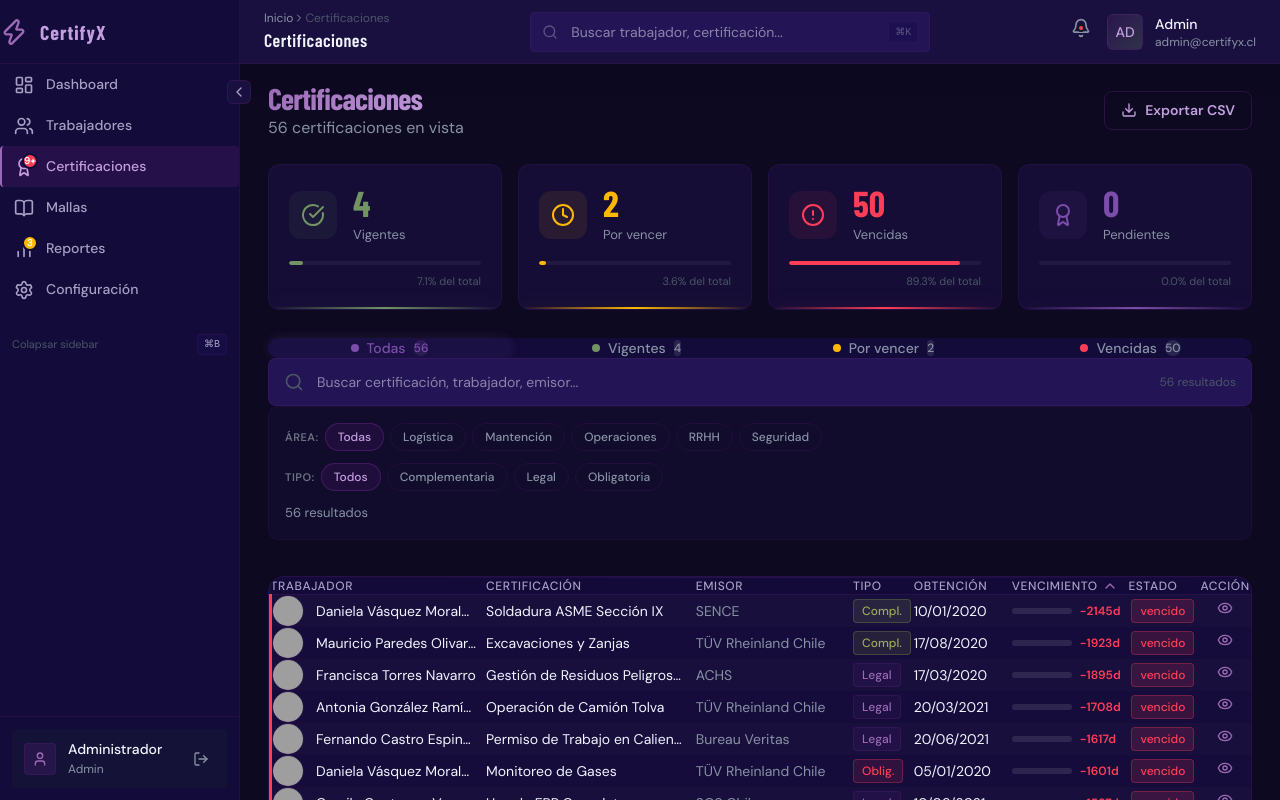
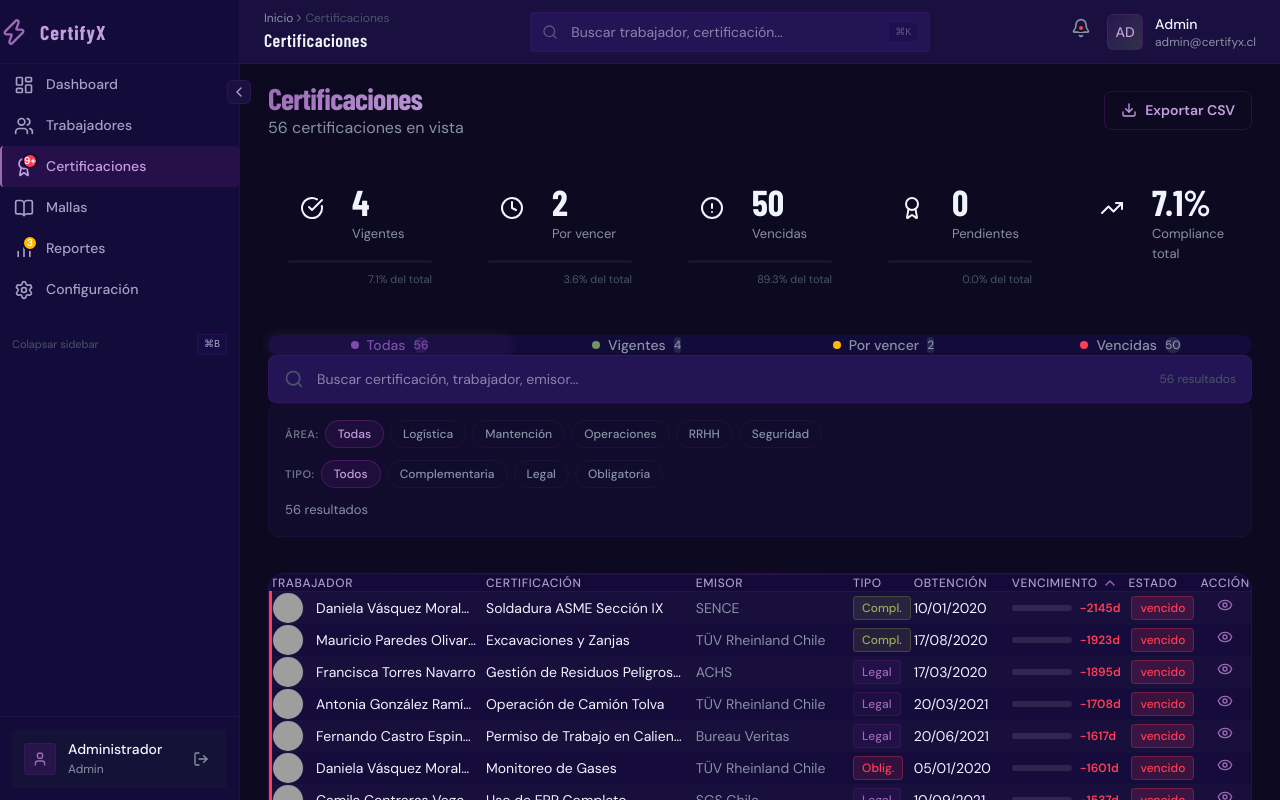
Before and after one commit to leandrodesignux-ux/Certify, a React (Vite) app: page /certifications in a window 1280 px wide. Shown: the top 800 px of the page. Built offline with nearby package versions, Linux system fonts and the light colour scheme; grey boxes are pictures that could not be loaded.

Commit message:
Redesign: update Certifications.tsx header with dashboard-style 5-card KPI layout using design system tokens

```diff
--- a/src/pages/Certifications.tsx
+++ b/src/pages/Certifications.tsx
@@ -13,6 +13,7 @@ import {
   AlertCircle,
   X,
   Eye,
+  TrendingUp,
 } from 'lucide-react';
 import { useCertStore } from '../store/useCertStore';
 import { useWorkerStore } from '../store/useWorkerStore';
@@ -55,16 +56,18 @@ function StatCard({
   value,
   label,
   color,
-  total
+  total,
+  isPercentage = false
 }: {
   icon: React.ElementType;
-  value: number;
+  value: number | string;
   label: string;
   color: string;
   total: number;
+  isPercentage?: boolean;
 }) {
-  const animatedValue = useCountUp(value);
-  const percentage = total > 0 ? (value / total) * 100 : 0;
+  const animatedValue = isPercentage ? value : useCountUp(value as number);
+  const percentage = total > 0 && !isPercentage ? (value as number / total) * 100 : 0;
 
   return (
     <motion.div
@@ -72,9 +75,9 @@ function StatCard({
       animate={{ opacity: 1, y: 0 }}
       transition={{ duration: 0.5 }}
       style={{
-        backgroundColor: 'rgba(26,16,64,0.7)',
-        border: '1px solid rgba(91,34,119,0.2)',
-        borderRadius: '12px',
+        backgroundColor: 'var(--surface-card)',
+        border: '1px solid var(--border-brand)',
+        borderRadius: 'var(--radius-md)',
         padding: '20px',
         position: 'relative',
         overflow: 'hidden',
@@ -91,7 +94,7 @@ function StatCard({
         boxShadow: `0 0 20px ${color}40`,
       }} />
 
-      <div style={{ display: 'flex', alignItems: 'center', gap: '16px', marginBottom: '16px' }}>
+      <div style={{ display: 'flex', alignItems: 'flex-start', gap: '16px', marginBottom: '16px' }}>
         <div style={{
           width: '48px',
           height: '48px',
@@ -100,27 +103,30 @@ function StatCard({
           display: 'flex',
           alignItems: 'center',
           justifyContent: 'center',
+          flexShrink: 0,
         }}>
           <Icon style={{ width: '24px', height: '24px', color }} />
         </div>
-        <div>
+        <div style={{ flex: 1 }}>
           <motion.p
             style={{
-              fontFamily: '"Barlow Condensed", sans-serif',
+              fontFamily: 'var(--font-display)',
               fontSize: '36px',
               fontWeight: 700,
               color,
               lineHeight: 1,
             }}
           >
-            {animatedValue}
+            {animatedValue}{isPercentage ? '%' : ''}
           </motion.p>
           <p style={{ fontSize: '13px', color: '#8892A4', marginTop: '4px' }}>{label}</p>
         </div>
       </div>
 
       {/* Progress bar */}
-      <div style={{ height: '4px', backgroundColor: 'rgba(255,255,255,0.05)', borderRadius: '2px', overflow: 'hidden' }}>
+      {!isPercentage && (
+        <>
+          <div style={{ height: '3px', backgroundColor: 'rgba(255,255,255,0.05)', borderRadius: '2px', overflow: 'hidden' }}>
             <motion.div
               initial={{ width: 0 }}
               animate={{ width: `${percentage}%` }}
@@ -131,6 +137,8 @@ function StatCard({
           <p style={{ fontSize: '11px', color: '#4A5568', marginTop: '8px', textAlign: 'right' }}>
             {percentage.toFixed(1)}% del total
           </p>
+        </>
+      )}
     </motion.div>
   );
 }
@@ -381,12 +389,15 @@ export function Certifications() {
   // Summary counts
   const summary = useMemo(() => {
     const total = certifications.length;
+    const vigentes = certifications.filter((c) => c.diasRestantes > 60).length;
+    const compliance = total > 0 ? ((vigentes / total) * 100).toFixed(1) : '0.0';
     return {
       total,
-      vigentes: certifications.filter((c) => c.diasRestantes > 60).length,
+      vigentes,
       porvencer: certifications.filter((c) => c.diasRestantes > 0 && c.diasRestantes <= 60).length,
       vencidas: certifications.filter((c) => c.diasRestantes <= 0).length,
       pendientes: certifications.filter((c) => c.estado === 'pendiente').length,
+      compliance: compliance as string,
     };
   }, [certifications]);
 
@@ -497,36 +508,53 @@ export function Certifications() {
         initial={{ opacity: 0, y: 20 }}
         animate={{ opacity: 1, y: 0 }}
         transition={{ delay: 0.1, duration: 0.4 }}
-        className="grid grid-cols-2 md:grid-cols-4 gap-4"
-        style={{ marginBottom: '28px' }}
+        className="grid gap-4"
+        style={{
+          gridTemplateColumns: 'repeat(5, 1fr)',
+          marginBottom: '28px'
+        }}
       >
         <StatCard
           icon={CheckCircle}
           value={summary.vigentes}
           label="Vigentes"
-          color="#729362"
+          color="var(--color-success)"
           total={summary.total}
         />
         <StatCard
           icon={Clock}
           value={summary.porvencer}
           label="Por vencer"
-          color="#FFB800"
+          color="var(--color-warning)"
           total={summary.total}
         />
         <StatCard
           icon={AlertCircle}
           value={summary.vencidas}
           label="Vencidas"
-          color="#FF3D57"
+          color="var(--color-danger)"
           total={summary.total}
         />
         <StatCard
           icon={Award}
           value={summary.pendientes}
           label="Pendientes"
-          color="#7c4dab"
+          color="var(--color-electric)"
           total={summary.total}
+        />
+        <StatCard
+          icon={TrendingUp}
+          value={summary.compliance}
+          label="Compliance total"
+          color={
+            parseFloat(summary.compliance) >= 80
+              ? 'var(--color-success)'
+              : parseFloat(summary.compliance) >= 60
+                ? 'var(--color-warning)'
+                : 'var(--color-danger)'
+          }
+          total={summary.total}
+          isPercentage={true}
         />
       </motion.div>
 
```
Lines whose indentation alone changed are shown as unchanged.
